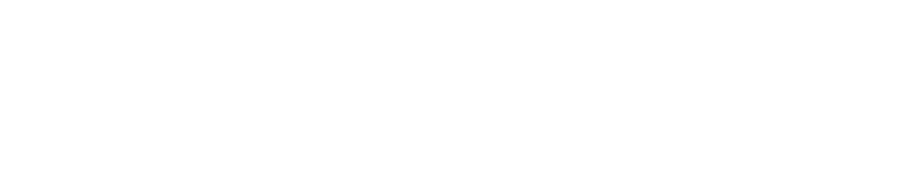
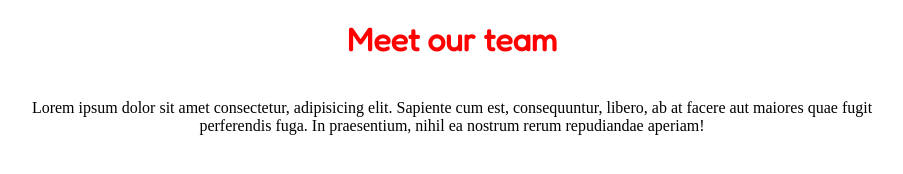
Before and after one commit to CosimoGiove/html-css-float-cards, a plain HTML site: page index.html in a window 1280 px wide. Shown: the whole page, without its empty margins (188-1091 px from the left). Drawn offline with Linux system fonts and the light colour scheme; a web font is replaced by a local one.

Commit message:
feat:header

```diff
--- a/index.html
+++ b/index.html
@@ -12,6 +12,20 @@
 <link rel="stylesheet" href="style.css">
 </head>
 <body>
+    <header>
+        <!--titolo + paragrafo-->
+        <div>
+            <h1>
+                Meet our team
+             </h1>
+             <p>
+                 Lorem ipsum dolor sit amet consectetur, adipisicing elit. Sapiente cum est, consequuntur, libero, ab at facere aut maiores quae fugit perferendis fuga. In praesentium, nihil ea nostrum rerum repudiandae aperiam!
+             </p>
+        </div>
+
+    </header>
+            <!--/titolo + paragrafo-->
+
 
 </body>
 </html>
--- a/style.css
+++ b/style.css
@@ -4,3 +4,24 @@ margin: 0;
 padding: 0;
 box-sizing: border-box;
 }
+
+/**header**/
+
+body{
+width: 70%;
+margin: 0 auto;
+}
+
+header h1{
+text-align: center;
+font-family: 'Fredoka', sans-serif;
+color: red;
+margin-top:20px;
+margin-bottom: 40px;
+}
+
+header p{
+text-align: center;
+}
+
+/**fine header**/
```
